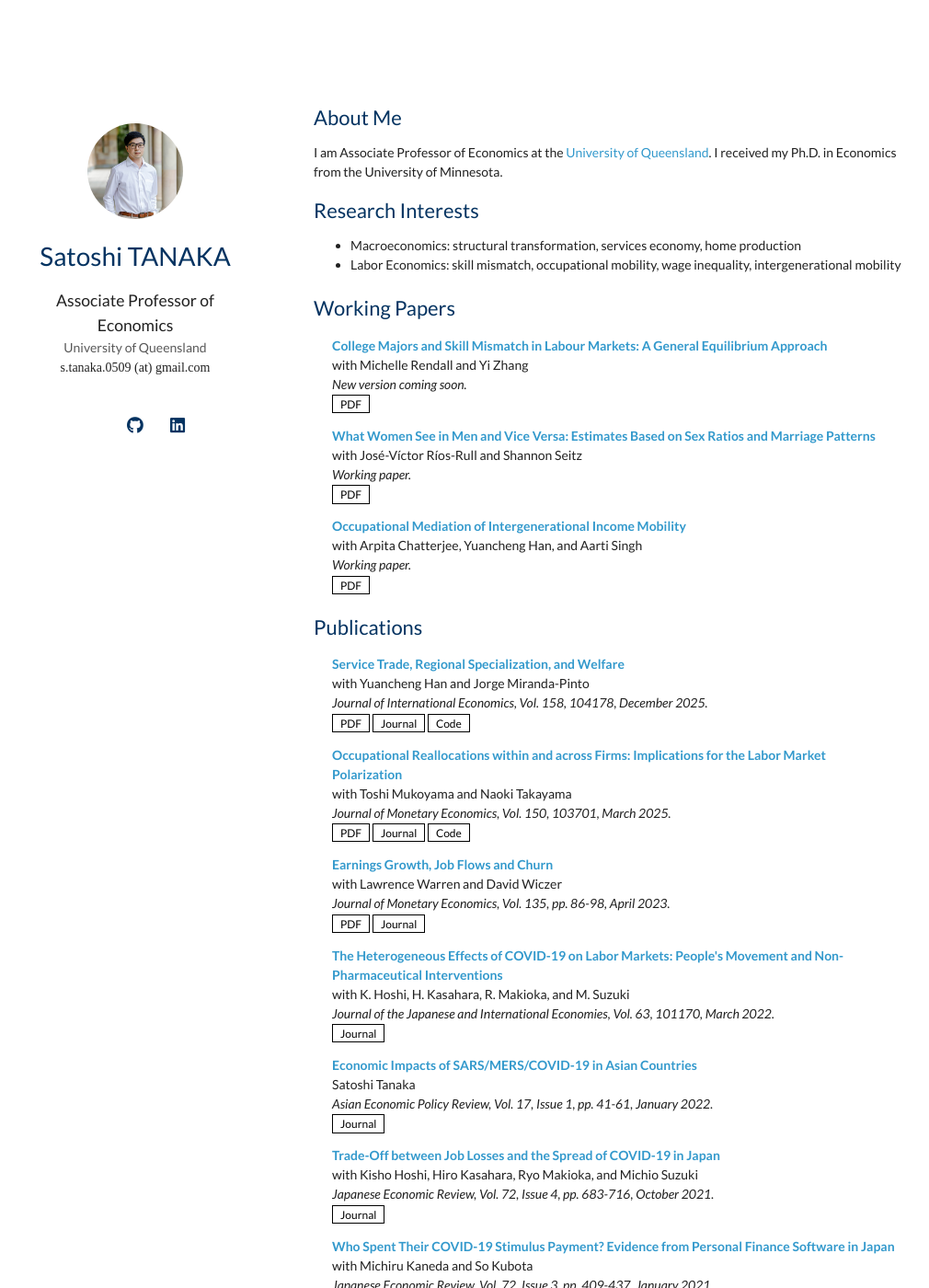
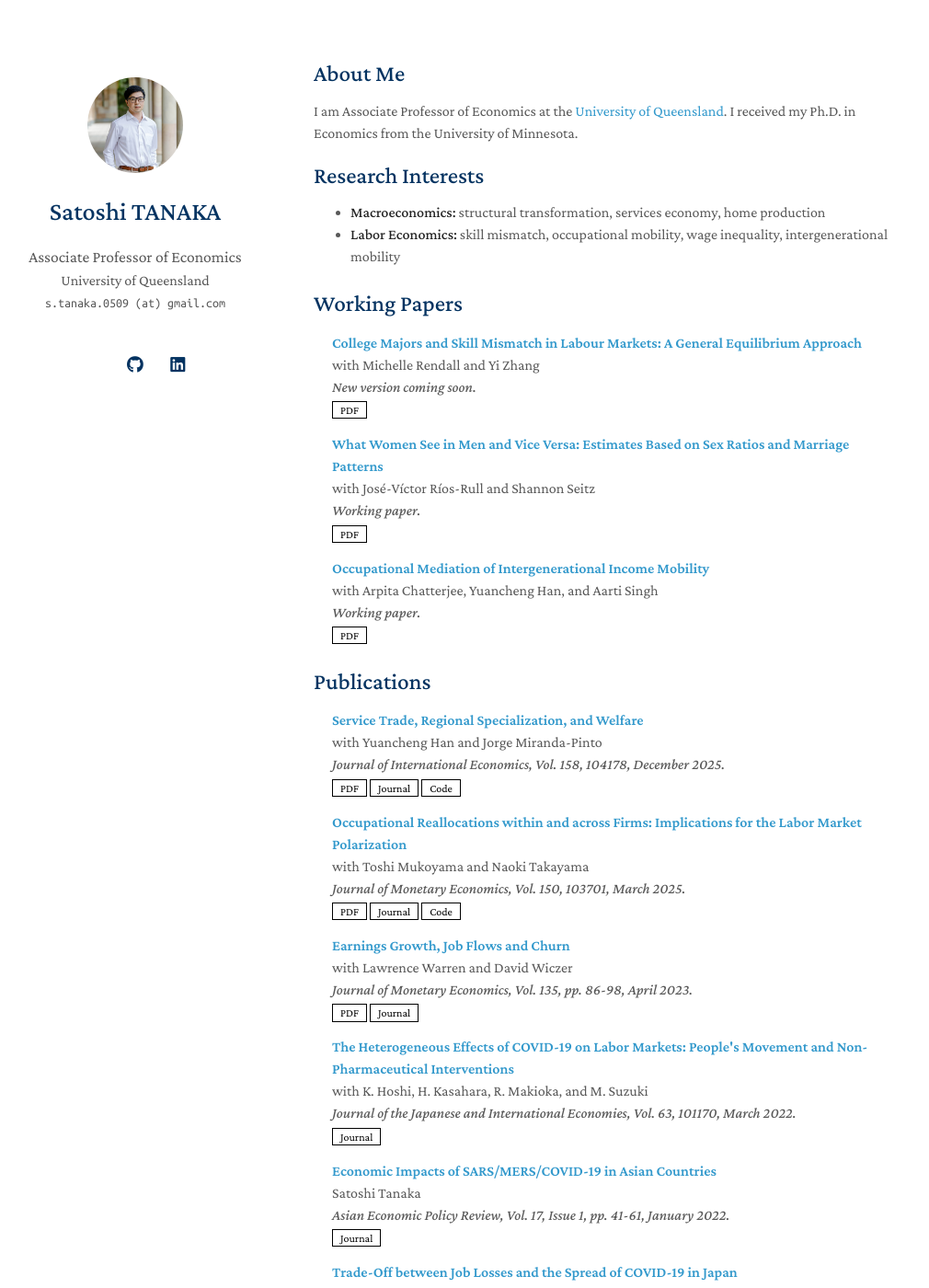
Before and after one commit to econtanaka/econtanaka.github.io, a Jekyll site: the page built from index.md, in a window 1280 px wide and 1400 px high. Shown: the whole window at 92% size, without its empty margins (129-1139 px from the left). Built offline with Jekyll 4.4.1, drawn with Linux system fonts in a browser that asks for light colours; a style sheet for code colours, icons or effects is not loaded; our own code applies the rules of GitHub Pages for plain Markdown files.

Commit message:
Restore template fonts, make grant ARC links boxed buttons
Reverts the Lato overrides on the name and section headings, putting
the site back on the template's default Crimson Pro typography. ARC
project links on Research Grants now render as boxed "Link" buttons
matching the publications PDF/Journal/Code styling, instead of being
embedded in the grant title.

Co-Authored-By: Claude Opus 4.7 (1M context) <noreply@anthropic.com>

```diff
--- a/_config.yml
+++ b/_config.yml
@@ -30,7 +30,7 @@ enable_footnote: true
 auto_dark_mode: true
 
 # Font: "Serif" or "Sans Serif"
-font: "Sans Serif"
+font: "Serif"
 
 # Use this project as a remote theme for GitHub Pages
 remote_theme: yaoyao-liu/minimal-light
--- a/_includes/publications.md
+++ b/_includes/publications.md
@@ -83,11 +83,14 @@
 <li>
 <div class="pub-row">
   <div class="col-sm-12" style="position: relative;padding-right: 15px;padding-left: 20px;">
-      <div class="title">
-        {% if g.arc %}<a href="{{ g.arc }}" target="_blank">{{ g.title }}</a>{% else %}{{ g.title }}{% endif %}
-      </div>
+      <div class="title">{{ g.title }}</div>
       <div class="author">{{ g.authors }}</div>
       <div class="periodical">{{ g.conference }}</div>
+    {% if g.arc %}
+    <div class="links">
+      <a href="{{ g.arc }}" class="btn btn-sm z-depth-0" role="button" target="_blank" style="font-size:12px;">Link</a>
+    </div>
+    {% endif %}
   </div>
 </div>
 </li>
--- a/assets/css/font_sans_serif.css
+++ b/assets/css/font_sans_serif.css
@@ -1,9 +1,7 @@
-@import url('https://fonts.googleapis.com/css2?family=Lato:ital,wght@0,400;0,700;1,400;1,700&display=swap');
-
 body {
     background-color: #fff;
     padding:50px;
-    font: 14px/1.5 Lato, Arial, sans-serif;
-    color:#212121;
+    font: 14px/1.5 -apple-system, BlinkMacSystemFont, "Segoe UI", Roboto, Oxygen, Ubuntu, Cantarell, "Fira Sans", "Droid Sans", "Helvetica Neue", Arial, sans-serif, "Apple Color Emoji", "Segoe UI Emoji", "Segoe UI Symbol";
+    color:#595959;
     font-weight:400;
   }
```
Also changed, not shown: assets/css/font.css (line endings or trailing spaces).
